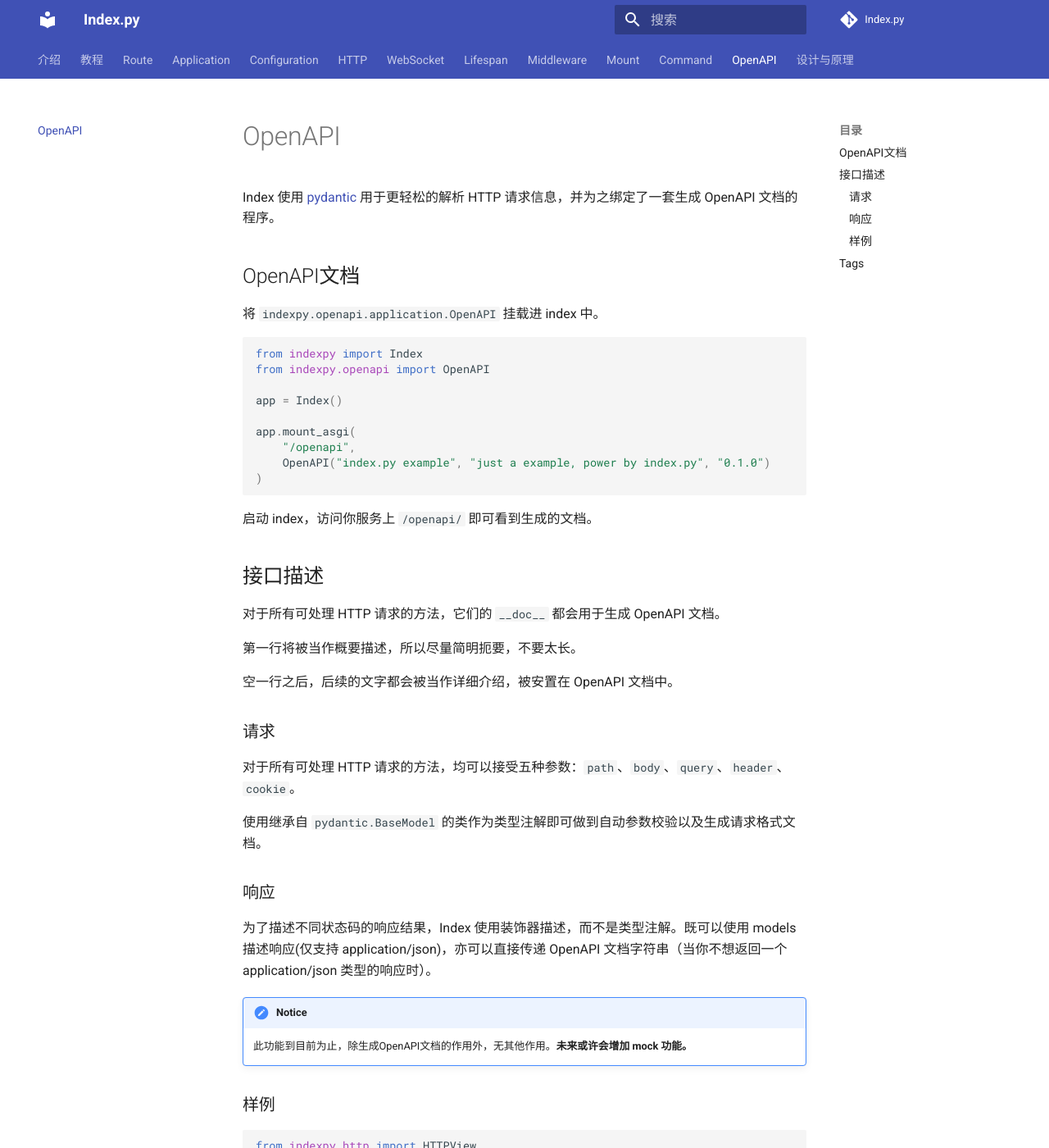
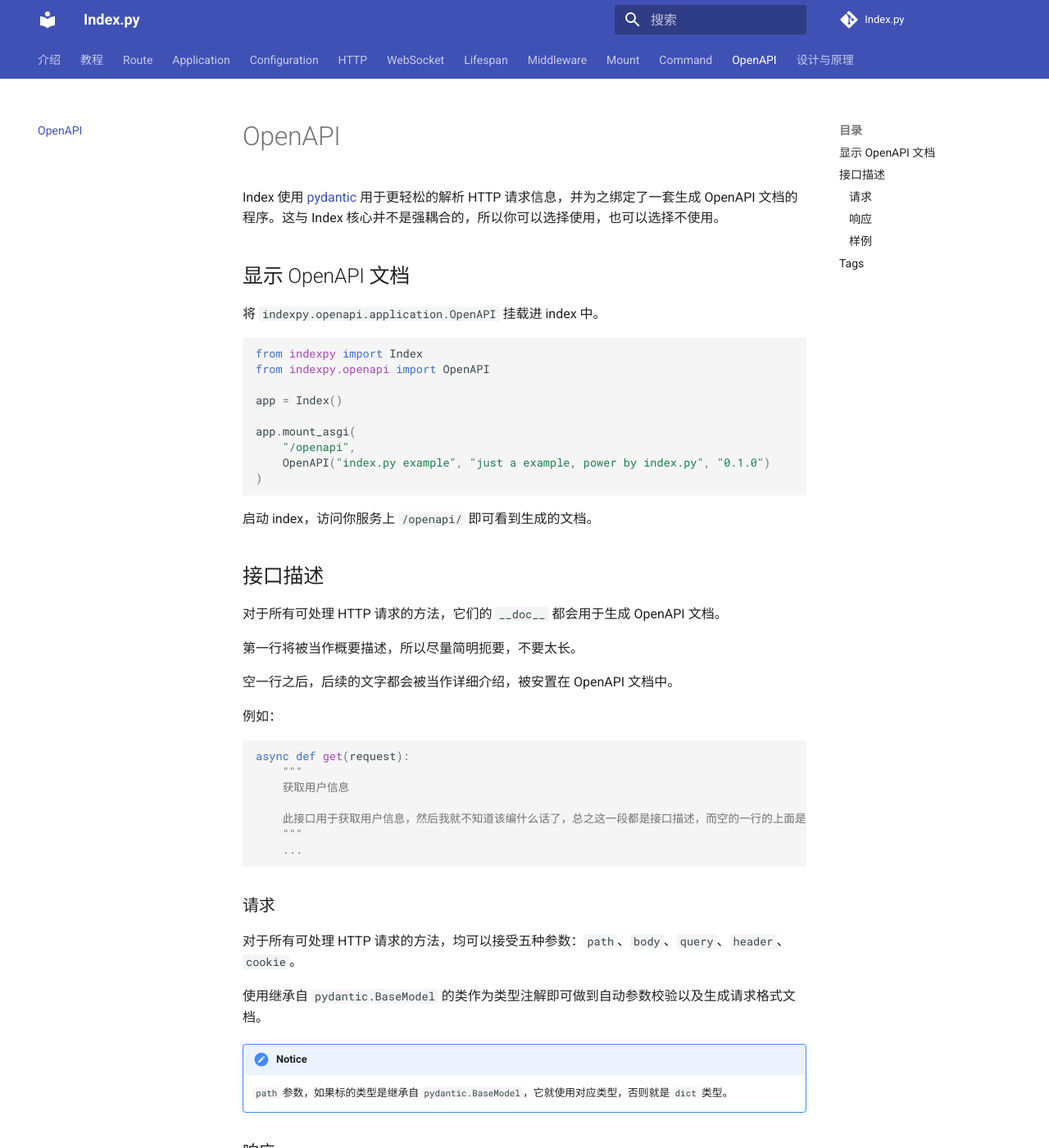
Before and after one commit to abersheeran/kui, an MkDocs documentation site: the page built from docs/openapi.md, in a window 1280 px wide and 1400 px high. Shown: the whole window at 82% size. Built offline with MkDocs 1.6.1 and Material for MkDocs 9.7.7, drawn with Linux system fonts in a browser that asks for light colours; comment, search, counter and statistics services are not loaded; some of the changed text lies outside the part shown.

Commit message:
Update docs

````diff
--- a/docs/openapi.md
+++ b/docs/openapi.md
@@ -1,6 +1,6 @@
-Index 使用 [pydantic](https://pydantic-docs.helpmanual.io/) 用于更轻松的解析 HTTP 请求信息，并为之绑定了一套生成 OpenAPI 文档的程序。
+Index 使用 [pydantic](https://pydantic-docs.helpmanual.io/) 用于更轻松的解析 HTTP 请求信息，并为之绑定了一套生成 OpenAPI 文档的程序。这与 Index 核心并不是强耦合的，所以你可以选择使用，也可以选择不使用。
 
-## OpenAPI文档
+## 显示 OpenAPI 文档
 
 将 `indexpy.openapi.application.OpenAPI` 挂载进 index 中。
 
@@ -26,11 +26,26 @@
 
 空一行之后，后续的文字都会被当作详细介绍，被安置在 OpenAPI 文档中。
 
+例如：
+
+```python
+async def get(request):
+    """
+    获取用户信息
+
+    此接口用于获取用户信息，然后我就不知道该编什么话了，总之这一段都是接口描述，而空的一行的上面是接口标题。
+    """
+    ...
+```
+
 ### 请求
 
 对于所有可处理 HTTP 请求的方法，均可以接受五种参数：`path`、`body`、`query`、`header`、`cookie`。
 
 使用继承自 `pydantic.BaseModel` 的类作为类型注解即可做到自动参数校验以及生成请求格式文档。
+
+!!! notice
+    `path` 参数，如果标的类型是继承自 `pydantic.BaseModel`，它就使用对应类型，否则就是 `dict` 类型。
 
 ### 响应
 
@@ -91,10 +106,11 @@
         return {"message": body.dict()}, 200, {"server": "index.py"}
 ```
 
-
 ## Tags
 
-OpenAPI 的 Tags 是一个有用的功能，在 Index 里，你可以通过如下方式来指定 URL 的 tags
+OpenAPI 的 Tags 是一个有用的功能，在 Index 里，你可以通过如下方式来指定 URL 的分类标签。
+
+`tags` 参数必须是一个 `dict` 类型，键为标签名。值需要包含 `description`，用于描述此标签；`paths` 是 URL 列表，如果 URL 包含路径参数，直接使用不带 `:type` 的字符串即可。
 
 ```python
 app.mount_asgi(
````
